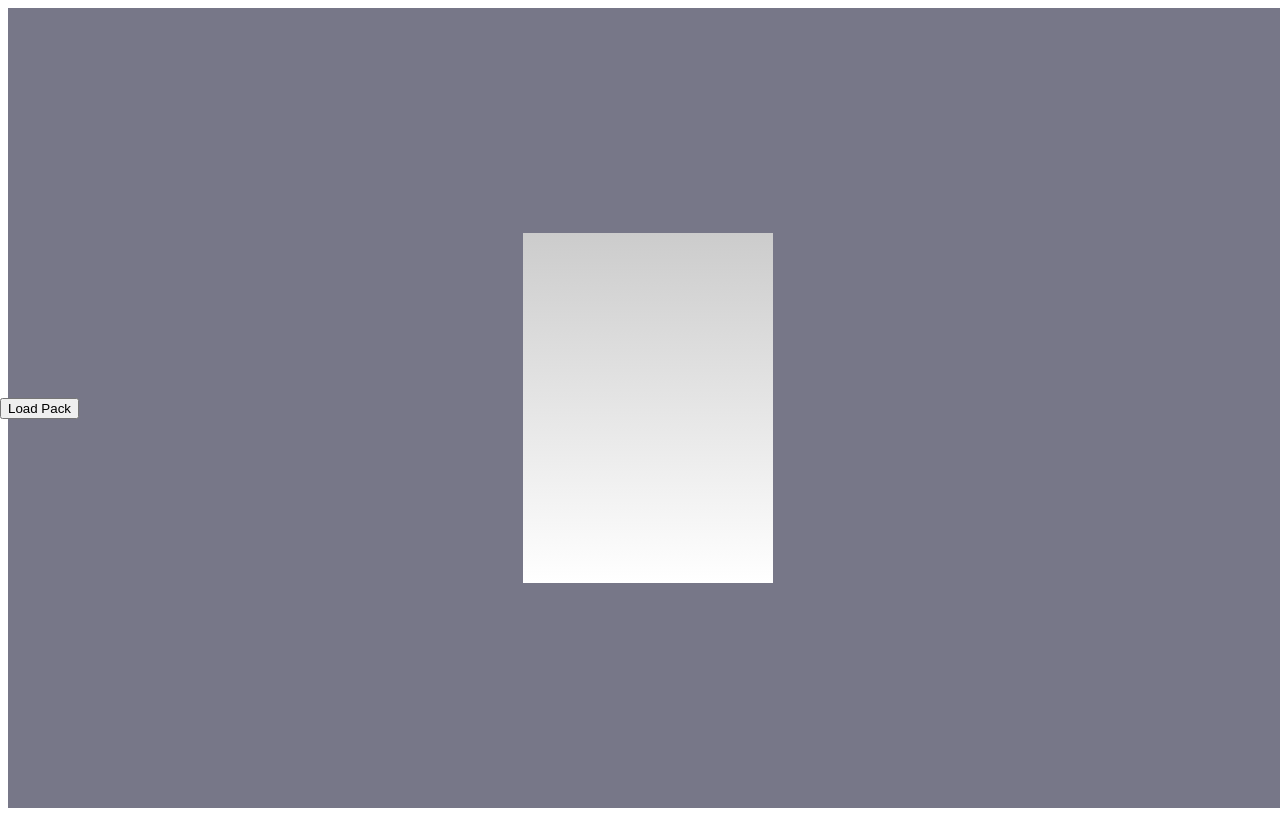
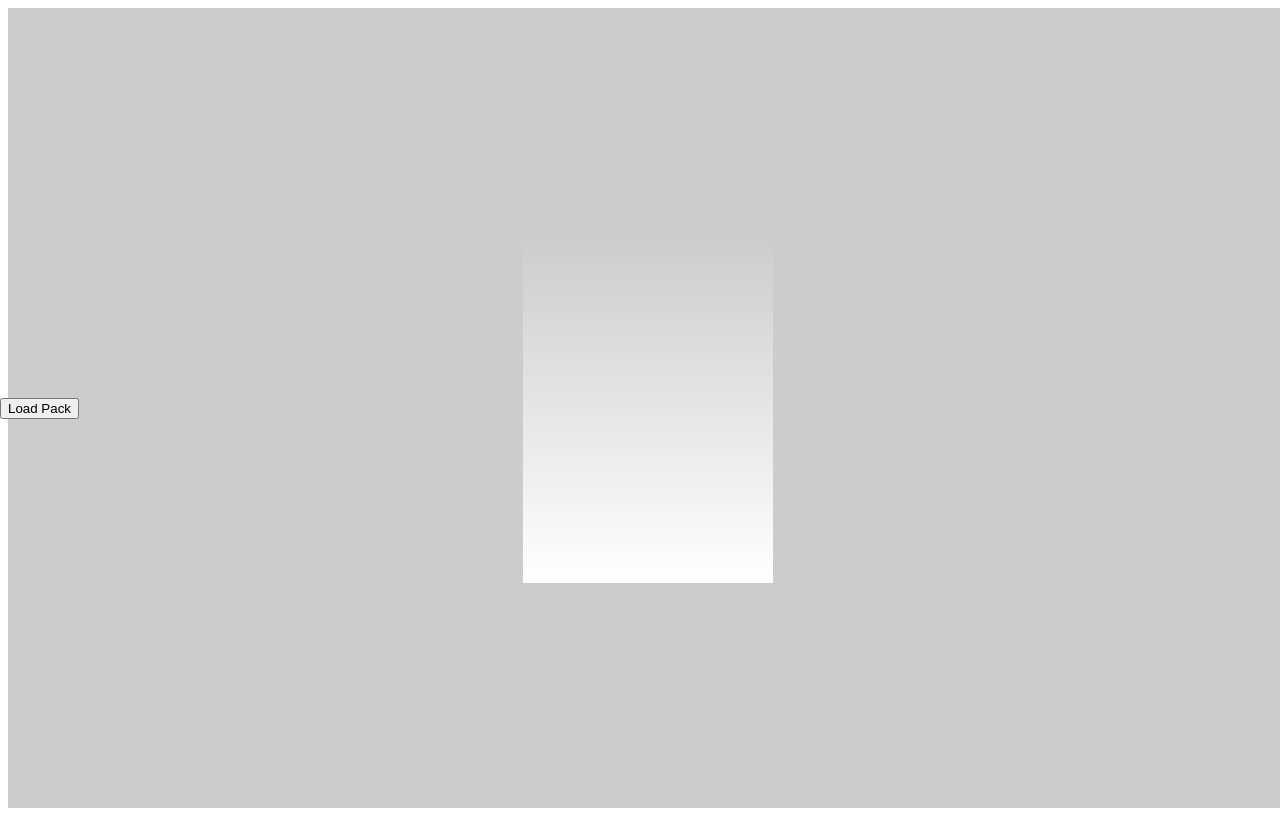
Before and after one commit to cgilroy/hockey-cards, a Next.js app: page / in a window 1280 px wide. Built offline with nearby package versions, Linux system fonts and the light colour scheme.

Commit message:
stop cards from showing before animation is done

```diff
--- a/components/App.js
+++ b/components/App.js
@@ -13,6 +13,7 @@ export default function App() {
     console.log('loadPack')
     updateIsLoading(true)
     updateCardsContainer(<CardsContainer doneLoad={doneLoad}/>)
+    console.log('immediatecardcont',cardsContainer)
   }
 
   const doneLoad = () => {
@@ -23,15 +24,16 @@ export default function App() {
 
   const doneAnimation = () => {
     console.log('doneAnimation')
-    updateShowPack(false)
     updateShowCards(true)
+    // updateShowPack(false)
   }
-  console.log('render-app')
+  console.log('render-app',showCards)
+  let displayCards = showCards ? {height:'100%',width:'100%'} : {display:'none'}
   return (
     <div className="app-container">
       <button onClick={loadPack} style={{position:'absolute',left:0}}>Load Pack</button>
       {isLoading && <div className="loading"></div>}
-      {cardsContainer}
+      <div style={displayCards}>{cardsContainer}</div>
       {showPack && <ClosedPack packState={packState} doneAnimation={doneAnimation}/>}
       <style jsx>{`
         .app-container {
@@ -40,7 +42,7 @@ export default function App() {
           display: flex;
           align-items: center;
           justify-content: center;
-          background: #778
+          background: #ccc;
         }
         .loading {
           border: 6px solid #f3f3f3; /* Light grey */
--- a/components/CardsContainer.js
+++ b/components/CardsContainer.js
@@ -3,7 +3,6 @@ import Card from './Card.js'
 import Deck from './Deck.js'
 import ClosedPack from './ClosedPack.js'
 import PlayerPicker from './PlayerPicker.js'
-import PackOpenAnimation from './PackOpenAnimation.js'
 import _JSXStyle from 'styled-jsx/style'
 // const url = "https://nhl.bamcontent.com/images/headshots/current/168x168/"+props.thirdStar.id+".jpg"
 const CardsContainer = (props) => {
@@ -35,6 +34,7 @@ const CardsContainer = (props) => {
   const openPack = () => {
     updatePackOpen(true)
   }
+  console.log('cardsCont')
   return (
     <div style={{width:'100%',height:"100%",overflow:'hidden',position:'relative',display:'flex',alignItems:'center'}}>
       {cards}
```
